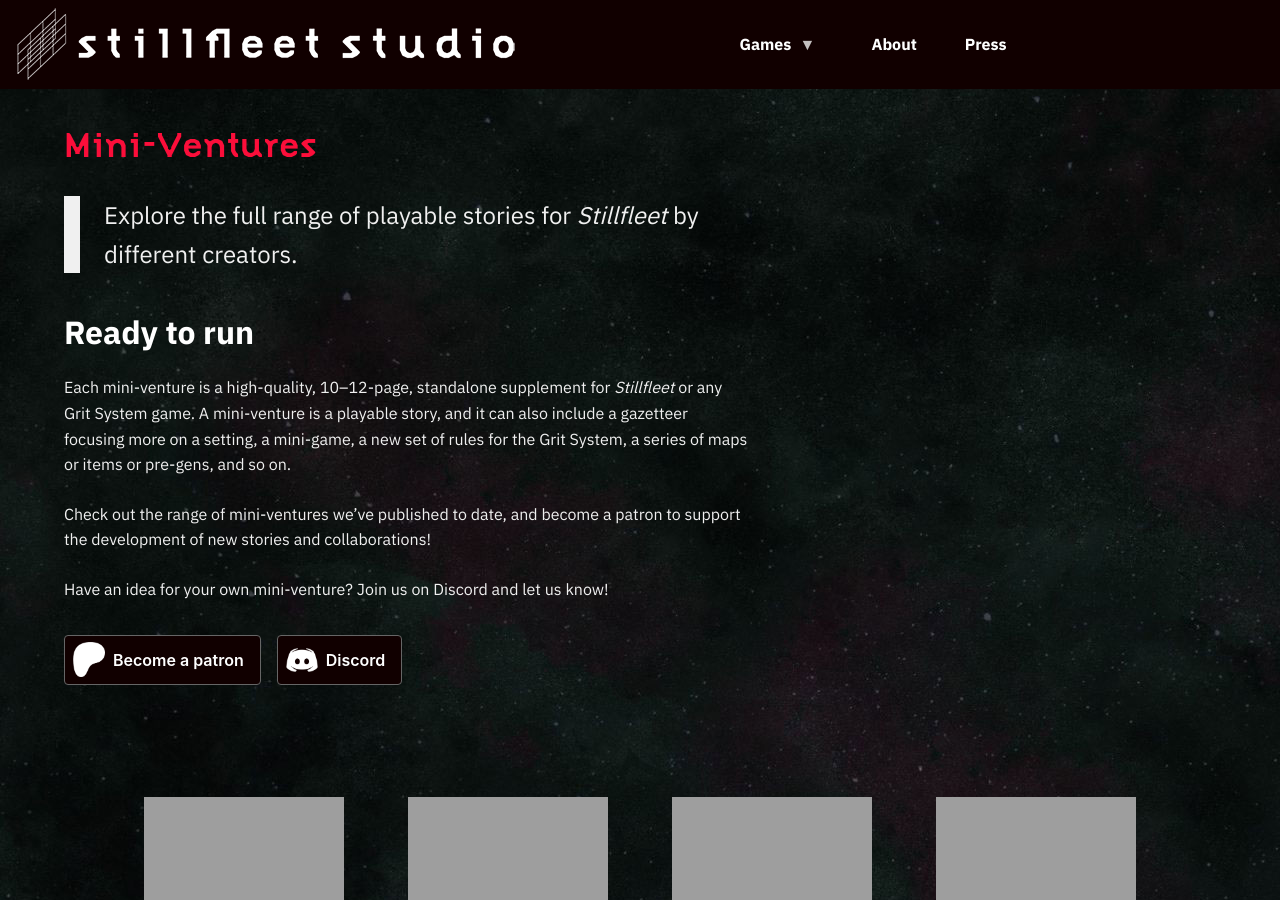
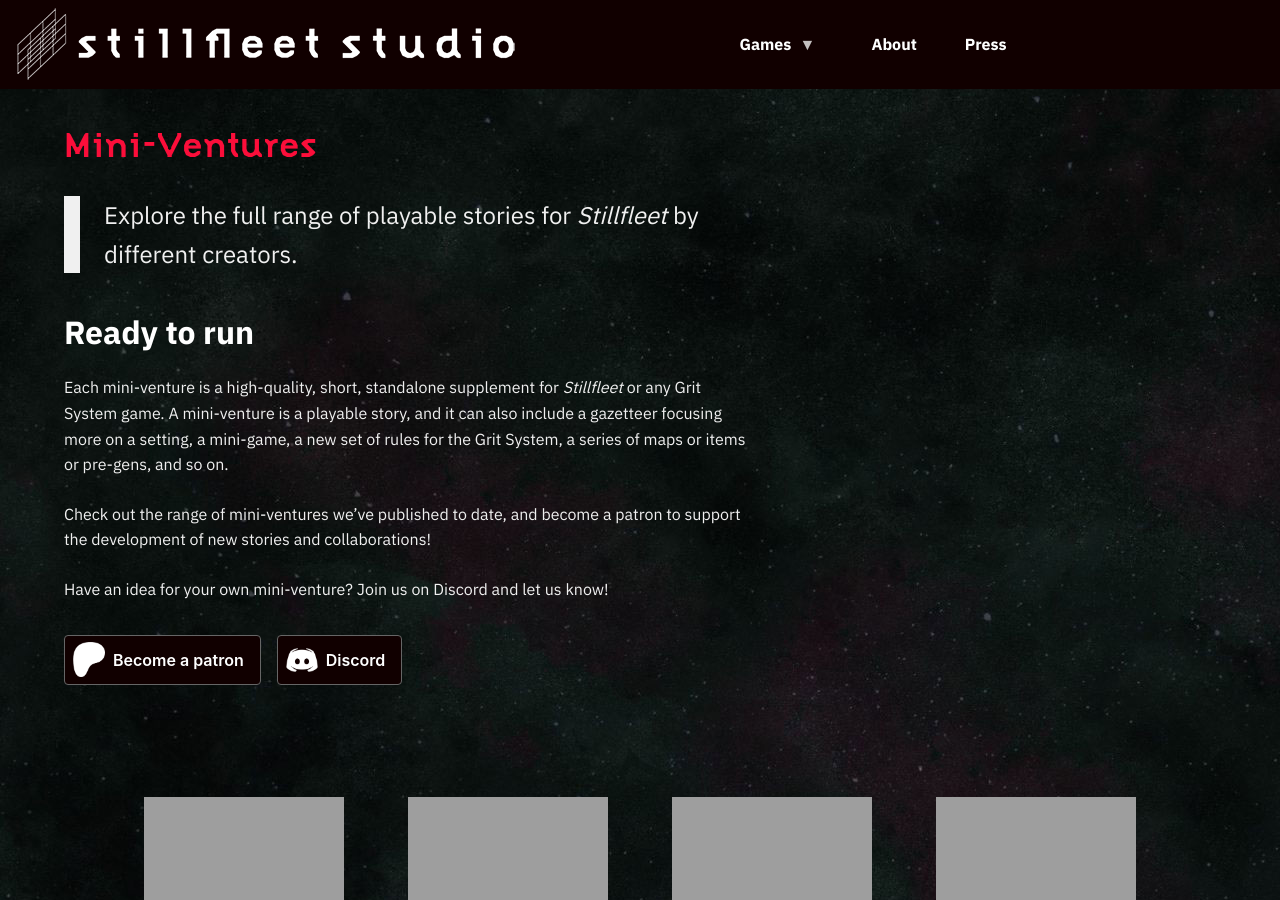
Before and after one commit to stillfleet/stillfleet.github.io, a Jekyll site: the page built from games/stillfleet/mini-ventures/index.html, in a window 1280 px wide and 900 px high. Built offline with Jekyll 4.4.1, drawn with Linux system fonts in a browser that asks for light colours; some web fonts are replaced.

Commit message:
Fixes #27

```diff
--- a/games/stillfleet/mini-ventures/index.html
+++ b/games/stillfleet/mini-ventures/index.html
@@ -9,7 +9,7 @@ footer: components/stillfleet/mini-ventures.html
 
 <h2>Ready to run</h2>
 
-<p>Each mini-venture is a high-quality, 10–12-page, standalone supplement for <em>Stillfleet</em> or any Grit System game. A mini-venture is a playable story, and it can also include a gazetteer focusing more on a setting, a mini-game, a new set of rules for the Grit System, a series of maps or items or pre-gens, and so on.</p>
+<p>Each mini-venture is a high-quality, short, standalone supplement for <em>Stillfleet</em> or any Grit System game. A mini-venture is a playable story, and it can also include a gazetteer focusing more on a setting, a mini-game, a new set of rules for the Grit System, a series of maps or items or pre-gens, and so on.</p>
 
 <p>Check out the range of mini-ventures we’ve published to date, and become a patron to support the development of new stories and collaborations!</p>
 
--- a/games/stillfleet/ventures/index.html
+++ b/games/stillfleet/ventures/index.html
@@ -13,4 +13,4 @@ footer: components/stillfleet/all-ventures.html
 
 <p>All ventures include riveting plots (with twists), encounters (statblocks), maps, lore, professional illustrations, and new rules.</p>
 
-<p>A mini-venture is a high-quality, 10–12-page, standalone supplement for <em>Stillfleet</em> or any Grit System game. A mini-venture is a playable story, but it can also include a gazetteer focusing more on a setting, a mini-game, a new set of rules for the Grit System, a series of maps or items or pre-gens, and so on.</p>
+<p>A mini-venture is a high-quality, short, standalone supplement for <em>Stillfleet</em> or any Grit System game. A mini-venture is a playable story, but it can also include a gazetteer focusing more on a setting, a mini-game, a new set of rules for the Grit System, a series of maps or items or pre-gens, and so on.</p>
```
